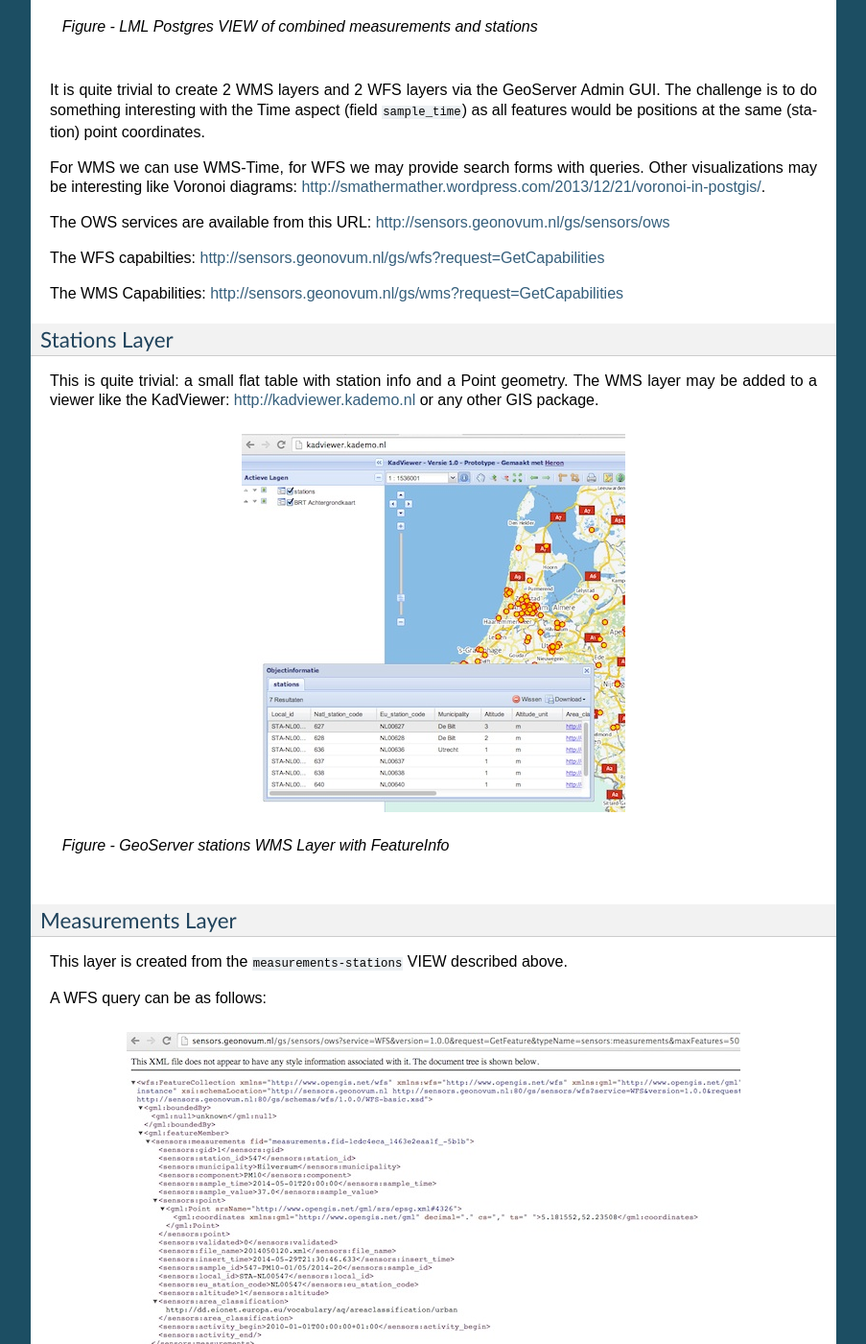
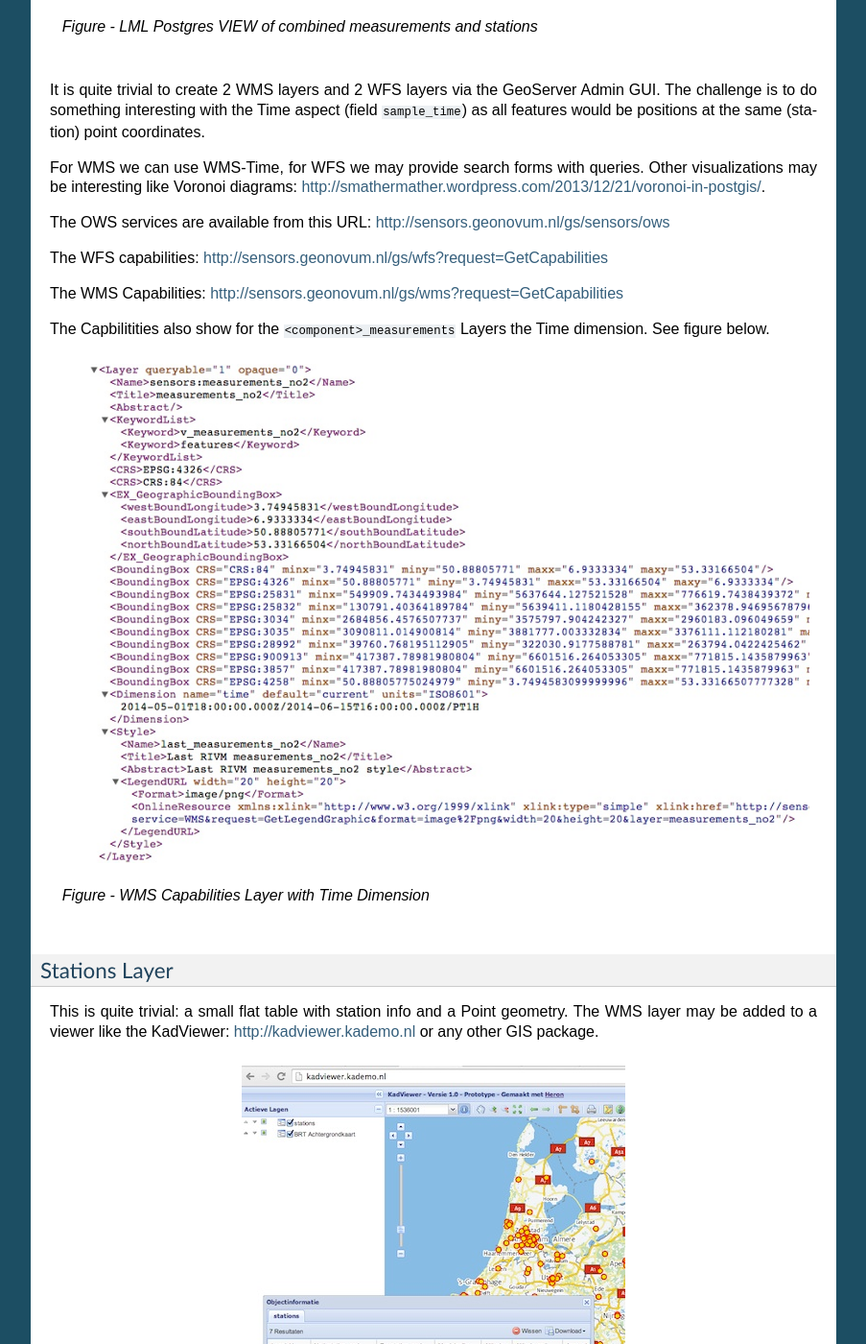
Before and after one commit to Geonovum/sospilot, a Sphinx documentation site: the page built from docs/services.rst, in a window 1280 px wide and 1400 px high, scrolled down 1957 px. Shown: the whole window at 96% size, without its empty margins (198-1101 px from the left). Built offline with Sphinx 7.4.7, drawn with Linux system fonts in a browser that asks for light colours; some of the changed text lies outside the part shown.

Commit message:
more documentation...fixes

```diff
--- a/docs/index.rst
+++ b/docs/index.rst
@@ -16,6 +16,7 @@ Contents:
    ideas.rst
    data.rst
    services.rst
+   clients.rst
    administration.rst
    server-inrichting.rst
    contact.rst
--- a/docs/services.rst
+++ b/docs/services.rst
@@ -55,9 +55,17 @@ may be interesting like Voronoi diagrams: http://smathermather.wordpress.com/201
 The OWS services are available from this URL:
 http://sensors.geonovum.nl/gs/sensors/ows
 
-The WFS capabilties: http://sensors.geonovum.nl/gs/wfs?request=GetCapabilities
+The WFS capabilities: http://sensors.geonovum.nl/gs/wfs?request=GetCapabilities
 
 The WMS Capabilities: http://sensors.geonovum.nl/gs/wms?request=GetCapabilities
+
+The Capbilitities also show for the ``<component>_measurements`` Layers the Time dimension.
+See figure below.
+
+.. figure:: _static/capabilities-layer-time-dim.jpg
+   :align: center
+
+   *Figure - WMS Capabilities Layer with Time Dimension*
 
 Stations Layer
 --------------
```
Also changed, not shown: docs/clients.rst (added, +37 -0 lines), docs/_static/capabilities-layer-time-dim.jpg (added), docs/_static/heronviewer-1.jpg (added), docs/_static/no2-measurements-view.jpg (added).
